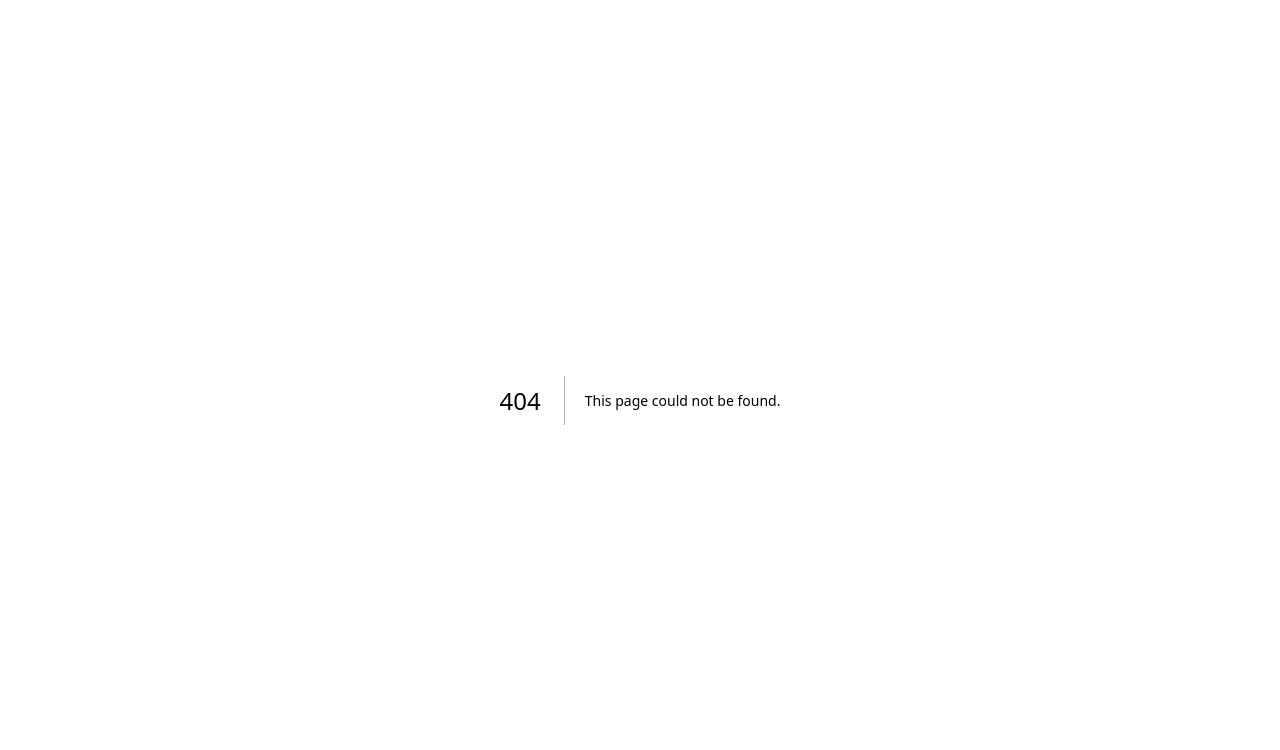
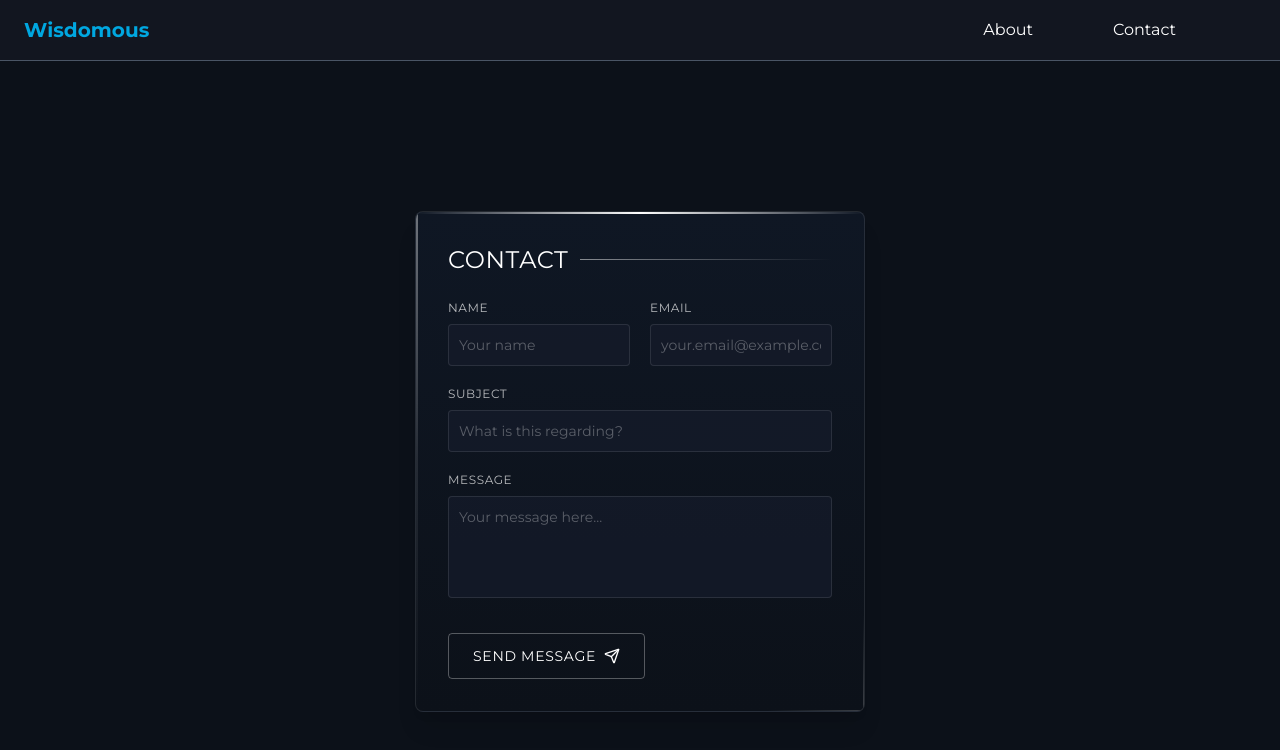
Before and after one commit to gianCristianBaguna/wisdomous, a Next.js app: page /contact in a window 1280 px wide. Before the commit this address had no page. Shown: the top 750 px of the page. Built offline with nearby package versions, Linux system fonts and the light colour scheme.

Commit message:
[Aljason][Feature[ Contact Us page

```diff
--- /dev/null
+++ b/src/app/components/ContactUs.tsx
@@ -0,0 +1,175 @@
+"use client"
+
+import type React from "react"
+import { useState } from "react"
+import { Send } from "lucide-react"
+
+export default function ContactForm() {
+  const [formData, setFormData] = useState({
+    name: "",
+    email: "",
+    subject: "",
+    message: "",
+  })
+
+  const [isSubmitting, setIsSubmitting] = useState(false)
+  const [submitStatus, setSubmitStatus] = useState<null | "success" | "error">(null)
+
+  const handleChange = (e: React.ChangeEvent<HTMLInputElement | HTMLTextAreaElement>) => {
+    const { name, value } = e.target
+    setFormData((prev) => ({
+      ...prev,
+      [name]: value,
+    }))
+  }
+
+  const handleSubmit = async (e: React.FormEvent) => {
+    e.preventDefault()
+    setIsSubmitting(true)
+
+    try {
+      // Replace with your actual form submission logic
+      await new Promise((resolve) => setTimeout(resolve, 1000))
+      console.log("Form submitted:", formData)
+      setSubmitStatus("success")
+
+      // Optional: Reset form after successful submission
+      setFormData({
+        name: "",
+        email: "",
+        subject: "",
+        message: "",
+      })
+    } catch (error) {
+      console.error("Error submitting form:", error)
+      setSubmitStatus("error")
+    } finally {
+      setIsSubmitting(false)
+
+      // Reset status after 5 seconds
+      setTimeout(() => {
+        setSubmitStatus(null)
+      }, 5000)
+    }
+  }
+
+  return (
+    <div className="w-[450px] bg-gradient-to-b from-[#0f1724] to-[#0c1119] p-8 rounded-lg shadow-xl relative overflow-hidden border border-white/10">
+      {/* Elegant top accent */}
+      <div className="absolute top-0 left-0 w-full h-[2px] bg-gradient-to-r from-transparent via-white to-transparent"></div>
+
+      {/* Elegant side accent */}
+      <div className="absolute top-0 left-0 w-[2px] h-full bg-gradient-to-b from-white/40 via-white/10 to-transparent"></div>
+
+      <h2 className="text-2xl font-light text-white mb-6 tracking-wide flex items-center">
+        <span className="mr-3">CONTACT</span>
+        <div className="h-px flex-grow bg-gradient-to-r from-white/50 to-transparent"></div>
+      </h2>
+
+      {submitStatus === "success" && (
+        <div className="mb-6 p-3 bg-[#0d2b1d]/50 backdrop-blur-sm border-l-2 border-[#4ade80] rounded-sm text-[#4ade80] text-sm animate-fadeIn">
+          Your message has been sent successfully. We'll be in touch soon.
+        </div>
+      )}
+
+      {submitStatus === "error" && (
+        <div className="mb-6 p-3 bg-[#2d1518]/50 backdrop-blur-sm border-l-2 border-[#f87171] rounded-sm text-[#f87171] text-sm animate-fadeIn">
+          There was an error sending your message. Please try again.
+        </div>
+      )}
+
+      <form onSubmit={handleSubmit} className="space-y-5">
+        <div className="grid grid-cols-2 gap-5">
+          <div>
+            <label htmlFor="name" className="block text-white/70 text-xs uppercase tracking-wider mb-2 font-light">
+              Name
+            </label>
+            <input
+              type="text"
+              id="name"
+              name="name"
+              value={formData.name}
+              onChange={handleChange}
+              required
+              className="w-full bg-[#161c2c]/70 border border-white/10 rounded-sm p-2.5 text-white text-sm focus:outline-none focus:border-white/30 transition-all placeholder:text-white/30"
+              placeholder="Your name"
+            />
+          </div>
+
+          <div>
+            <label htmlFor="email" className="block text-white/70 text-xs uppercase tracking-wider mb-2 font-light">
+              Email
+            </label>
+            <input
+              type="email"
+              id="email"
+              name="email"
+              value={formData.email}
+              onChange={handleChange}
+              required
+              className="w-full bg-[#161c2c]/70 border border-white/10 rounded-sm p-2.5 text-white text-sm focus:outline-none focus:border-white/30 transition-all placeholder:text-white/30"
+              placeholder="your.email@example.com"
+            />
+          </div>
+        </div>
+
+        <div>
+          <label htmlFor="subject" className="block text-white/70 text-xs uppercase tracking-wider mb-2 font-light">
+            Subject
+          </label>
+          <input
+            type="text"
+            id="subject"
+            name="subject"
+            value={formData.subject}
+            onChange={handleChange}
+            required
+            className="w-full bg-[#161c2c]/70 border border-white/10 rounded-sm p-2.5 text-white text-sm focus:outline-none focus:border-white/30 transition-all placeholder:text-white/30"
+            placeholder="What is this regarding?"
+          />
+        </div>
+
+        <div>
+          <label htmlFor="message" className="block text-white/70 text-xs uppercase tracking-wider mb-2 font-light">
+            Message
+          </label>
+          <textarea
+            id="message"
+            name="message"
+            value={formData.message}
+            onChange={handleChange}
+            required
+            rows={4}
+            className="w-full bg-[#161c2c]/70 border border-white/10 rounded-sm p-2.5 text-white text-sm focus:outline-none focus:border-white/30 transition-all resize-none placeholder:text-white/30"
+            placeholder="Your message here..."
+          />
+        </div>
+
+        <div className="pt-2">
+          <button
+            type="submit"
+            disabled={isSubmitting}
+            className={`px-6 py-3 bg-transparent border border-white/30 text-white font-light rounded-sm transition-all flex items-center justify-center hover:bg-white/5 hover:border-white/50 ${
+              isSubmitting ? "opacity-70 cursor-not-allowed" : ""
+            }`}
+          >
+            {isSubmitting ? (
+              "SENDING..."
+            ) : (
+              <>
+                <span className="tracking-wider text-sm">SEND MESSAGE</span>
+                <Send className="ml-2 h-4 w-4" />
+              </>
+            )}
+          </button>
+        </div>
+      </form>
+
+      {/* Elegant corner accent */}
+      <div className="absolute bottom-0 right-0 w-24 h-24">
+        <div className="absolute bottom-0 right-0 w-full h-[1px] bg-gradient-to-l from-white/20 to-transparent"></div>
+        <div className="absolute bottom-0 right-0 h-full w-[1px] bg-gradient-to-t from-white/20 to-transparent"></div>
+      </div>
+    </div>
+  )
+}
--- a/src/app/components/navbar.tsx
+++ b/src/app/components/navbar.tsx
@@ -16,9 +16,9 @@ const Navbar = () => {
           </Link>
         </li>
         <li>
-          <Link href="/contact" className="hover:text-[#00a7e0] transition-colors">
-            Contact
-          </Link>
+        <Link href="/contact" className="hover:text-[#00a7e0] transition-colors">
+          Contact
+        </Link>
         </li>
       </ul>
     </nav>
--- /dev/null
+++ b/src/app/contact/page.tsx
@@ -0,0 +1,12 @@
+import ContactForm from "@/app/components/ContactUs";
+import Navbar from "../components/navbar";
+export default function ContactPage() {
+    return (
+        <div>
+        <Navbar />
+        <div className="min-h-screen flex items-center justify-center py-12 px-4 sm:px-6 lg:px-8 bg-[#0c1119]">
+          <ContactForm />
+        </div>
+        </div>
+      )
+    }
--- a/src/app/page.tsx
+++ b/src/app/page.tsx
@@ -1,7 +1,7 @@
 import Image from "next/image";
-<<<<<<< HEAD
 import { HeroPage } from "./pages/hero-page";
 import Navbar from "@/app/components/navbar";
+import ContactForm from "@/app/components/ContactUs";
 
 export default function Home() {
   return (
@@ -9,12 +9,5 @@ export default function Home() {
       <Navbar />
       <HeroPage />
     </>
-=======
-import {HeroPage} from "@/app/components/hero-page"
-
-export default function Home() {
-  return (
-    <HeroPage/>
->>>>>>> 91c5e1b3c2af5ad7a5bdf4d9f7e0b39d8158b784
   );
 }
```
Also changed, not shown: tailwind.config.ts (added).
